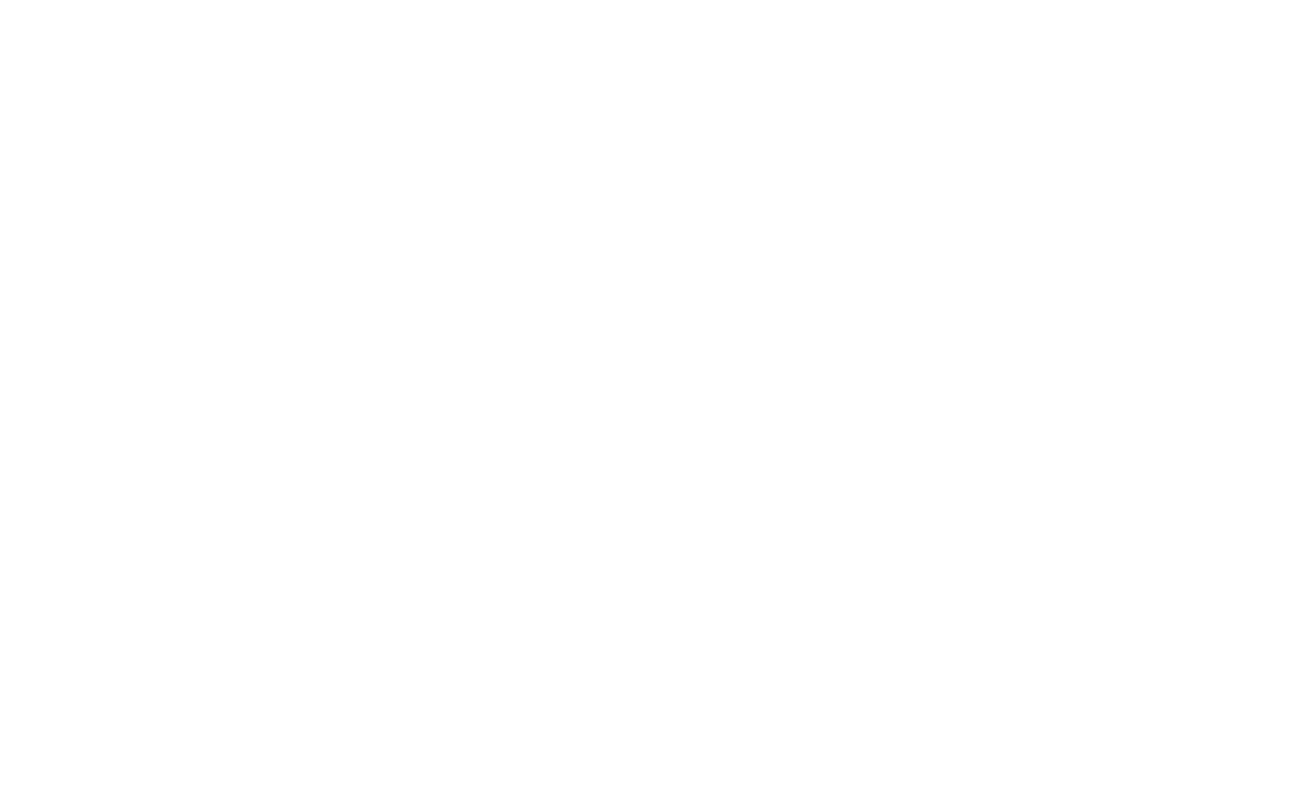
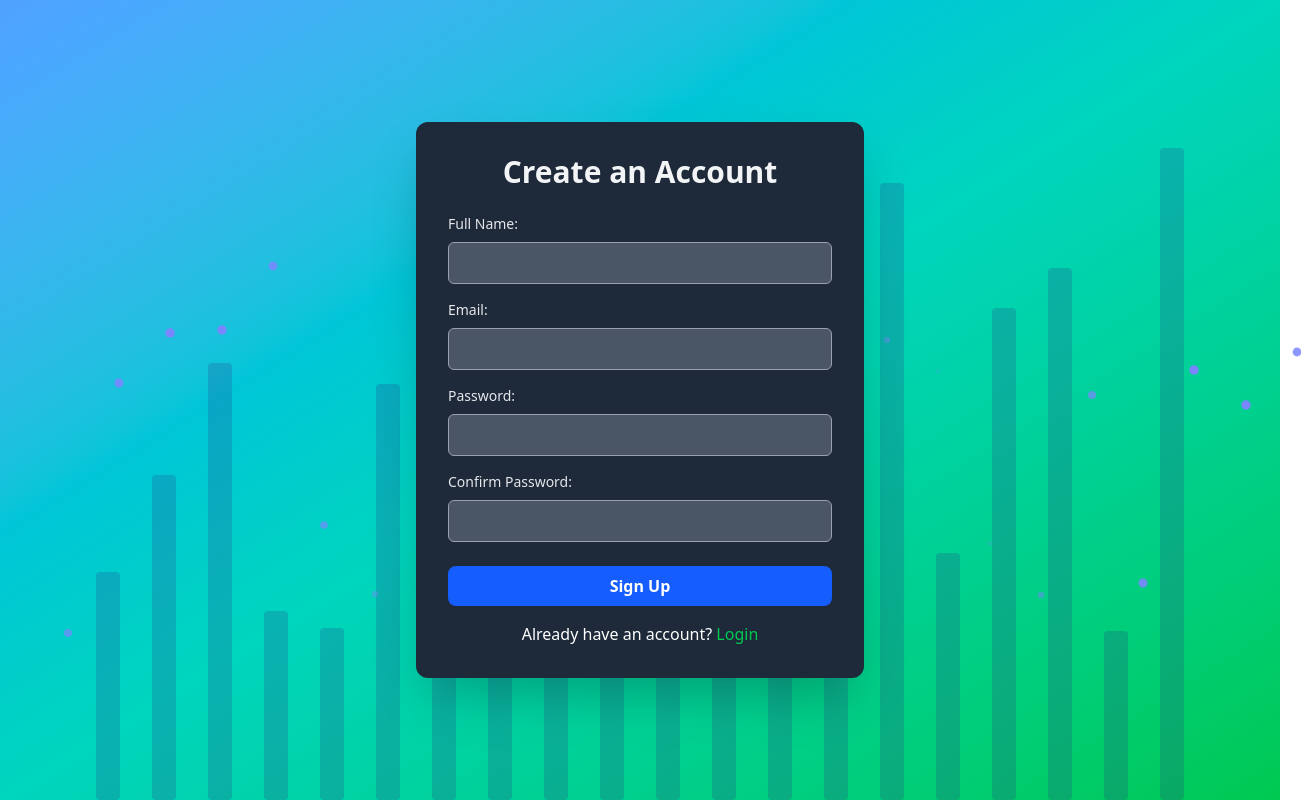
Before and after one commit to SaiJeevan25/FinInsight, a React (Vite) app in the folder frontend/: page /Signup in a window 1280 px wide. Before the commit this address had no page. Shown: the whole page, 1301 px wide, since content can reach past the window. Built offline with nearby package versions, Linux system fonts and the light colour scheme.

Commit message:
added Login and Sigup

```diff
--- a/frontend/src/App.jsx
+++ b/frontend/src/App.jsx
@@ -1,12 +1,15 @@
 import React from "react";
 import { BrowserRouter as Router, Routes, Route } from "react-router-dom";
 import Welcomepage from "./Components/WelcomePage";
-
+import SignUp from './Components/SignUp'
+import Login from './Components/Login'
 export default function App() {
   return (
     <Router>
       <Routes>
         <Route path="/" element={<Welcomepage />} />
+        <Route path="/Login" element={<Login />} />
+        <Route path="/Signup" element={<SignUp />} />
       </Routes>
     </Router>
   );
--- /dev/null
+++ b/frontend/src/Components/Login.jsx
@@ -0,0 +1,47 @@
+import React from 'react';
+import BarAnimation from './Animations/barAnimation';
+
+export default function Login() {
+  return (
+    <div className="relative bg-gradient-to-br from-blue-400 via-teal-400 to-green-500 h-screen flex items-center justify-center font-poppins">
+      {/* Ensure BarAnimation does not block input fields */}
+      <div className="absolute top-0 left-0 w-full h-full pointer-events-none">
+        <BarAnimation />
+      </div>
+
+      <div className="relative z-10 w-full max-w-md p-8 bg-gray-800 bg-opacity-90 rounded-xl shadow-2xl">
+        <h2 className="text-3xl font-semibold text-center text-gray-100">Login to Your Account</h2>
+        <form action="/login" method="POST" className="mt-6">
+          <label htmlFor="email" className="block text-sm font-medium text-gray-200">Email:</label>
+          <input
+            type="email"
+            id="email"
+            name="email"
+            required
+            className="w-full px-4 py-2 mt-2 bg-gray-600 text-white border border-gray-400 rounded-md focus:outline-none focus:ring-2 focus:ring-teal-400"
+          />
+
+          <label htmlFor="password" className="block text-sm font-medium text-gray-200 mt-4">Password:</label>
+          <input
+            type="password"
+            id="password"
+            name="password"
+            required
+            className="w-full px-4 py-2 mt-2 bg-gray-600 text-white border border-gray-400 rounded-md focus:outline-none focus:ring-2 focus:ring-teal-400"
+          />
+
+          <button
+            type="submit"
+            className="w-full mt-6 py-2 bg-blue-600 text-white font-semibold rounded-lg hover:bg-blue-800 focus:outline-none focus:ring-2 focus:ring-blue-500"
+          >
+            Login
+          </button>
+
+          <p className="text-center text-white mt-4">Don't have an account?
+            <a href="/signup" className="text-green-500 hover:underline"> Sign Up</a>
+          </p>
+        </form>
+      </div>
+    </div>
+  );
+}
--- /dev/null
+++ b/frontend/src/Components/SignUp.jsx
@@ -0,0 +1,66 @@
+import React from 'react';
+import BarAnimation from './Animations/barAnimation';
+
+export default function SignUp() {
+  return (
+    <div className="relative bg-gradient-to-br from-blue-400 via-teal-400 to-green-500 h-screen flex items-center justify-center font-poppins">
+      {/* Ensure BarAnimation does not block input fields */}
+      <div className="absolute top-0 left-0 w-full h-full pointer-events-none">
+        <BarAnimation />
+      </div>
+
+      <div className="relative z-10 w-full max-w-md p-8 bg-gray-800 bg-opacity-90 rounded-xl shadow-2xl">
+        <h2 className="text-3xl font-semibold text-center text-gray-100">Create an Account</h2>
+        <form action="/signup" method="POST" className="mt-6">
+          <label htmlFor="name" className="block text-sm font-medium text-gray-200">Full Name:</label>
+          <input
+            type="text"
+            id="name"
+            name="name"
+            required
+            className="w-full px-4 py-2 mt-2 bg-gray-600 text-white border border-gray-400 rounded-md focus:outline-none focus:ring-2 focus:ring-teal-400"
+          />
+
+          <label htmlFor="email" className="block text-sm font-medium text-gray-200 mt-4">Email:</label>
+          <input
+            type="email"
+            id="email"
+            name="email"
+            required
+            className="w-full px-4 py-2 mt-2 bg-gray-600 text-white border border-gray-400 rounded-md focus:outline-none focus:ring-2 focus:ring-teal-400"
+          />
+
+          <label htmlFor="password" className="block text-sm font-medium text-gray-200 mt-4">Password:</label>
+          <input
+            type="password"
+            id="password"
+            name="password"
+            required
+            className="w-full px-4 py-2 mt-2 bg-gray-600 text-white border border-gray-400 rounded-md focus:outline-none focus:ring-2 focus:ring-teal-400"
+          />
+
+          <label htmlFor="confirmPassword" className="block text-sm font-medium text-gray-200 mt-4">Confirm Password:</label>
+          <input
+            type="password"
+            id="confirmPassword"
+            name="confirmPassword"
+            required
+            className="w-full px-4 py-2 mt-2 bg-gray-600 text-white border border-gray-400 rounded-md focus:outline-none focus:ring-2 focus:ring-teal-400"
+          />
+
+          <button
+            type="submit"
+            className="w-full mt-6 py-2 bg-blue-600 text-white font-semibold rounded-lg hover:bg-blue-800 focus:outline-none focus:ring-2 focus:ring-blue-500"
+          >
+            Sign Up
+          </button>
+
+          <p className="text-center text-white mt-4">
+            Already have an account?
+            <a href="/login" className="text-green-500 hover:underline"> Login</a>
+          </p>
+        </form>
+      </div>
+    </div>
+  );
+}
```
